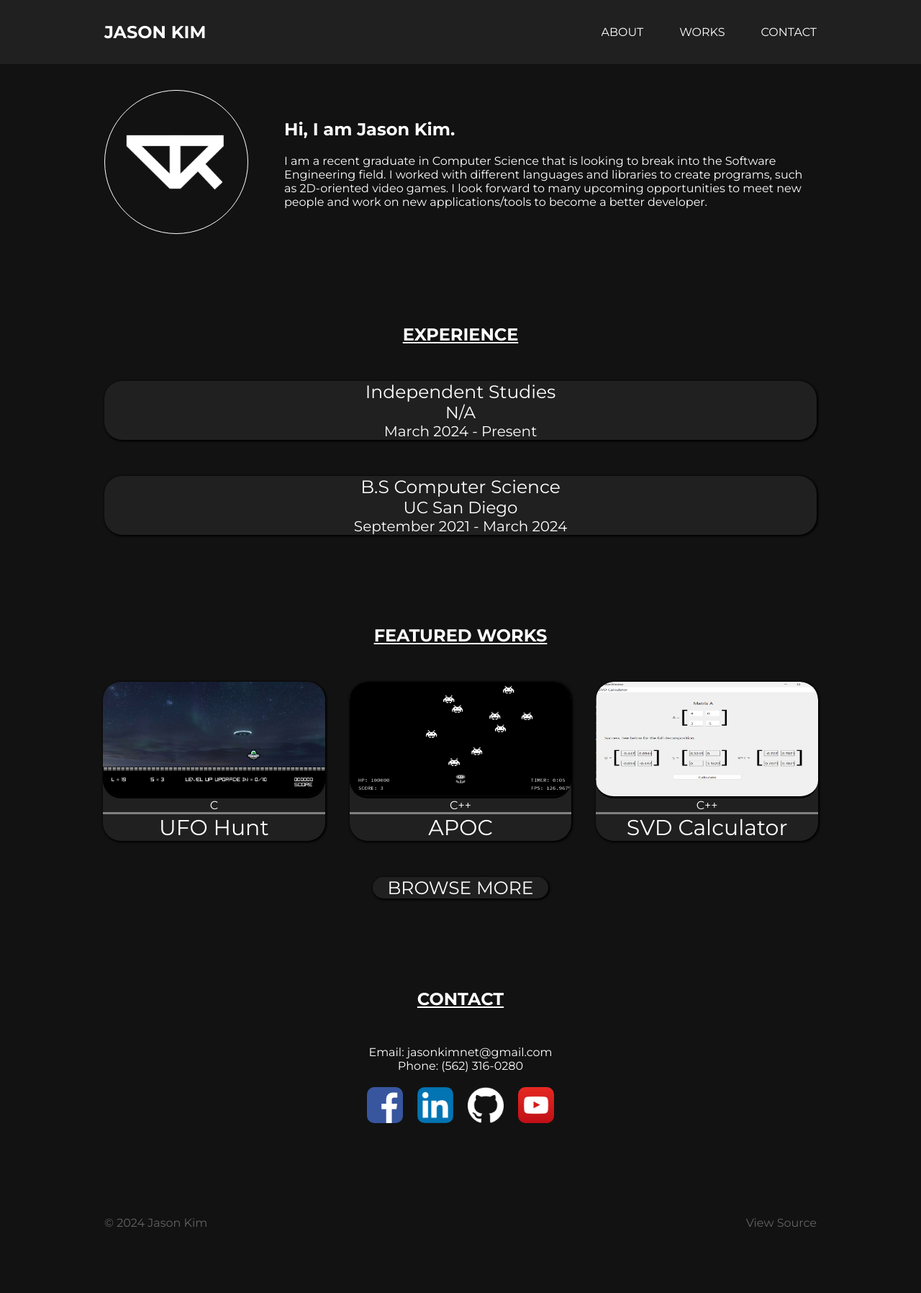
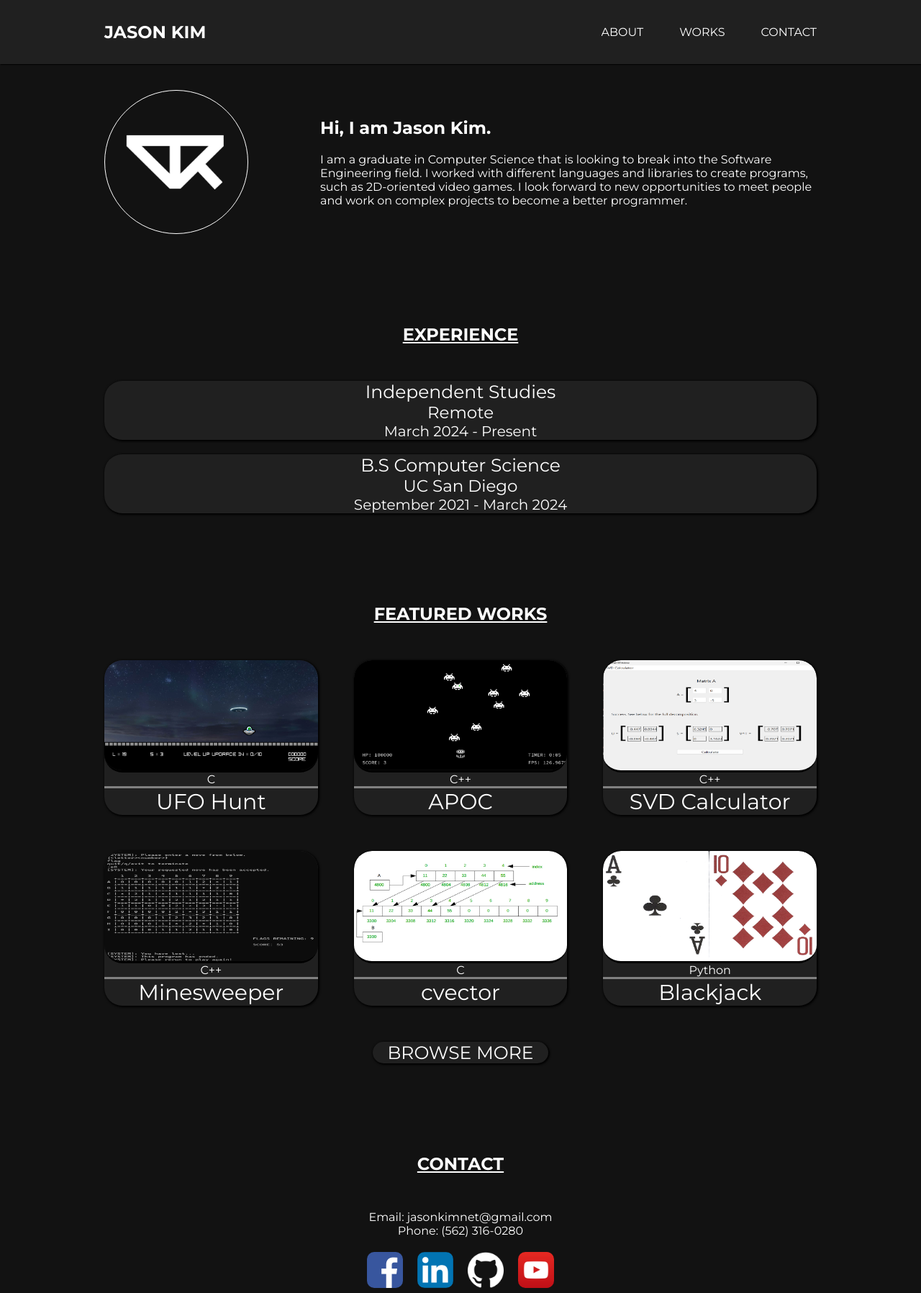
Before and after one commit to MIKNSJ/MIKNSJ.github.io, a plain HTML site: page index.html in a window 1280 px wide. Shown: the top 1796 px of the page at 72% size. Before the commit the page ends 1758 px from the top, so only its background shows below. Drawn offline with Linux system fonts and the light colour scheme.

Commit message:
refactored html and css + QOL

```diff
--- a/index.html
+++ b/index.html
@@ -17,7 +17,8 @@
 
     <body>
         <header>
-            <div id = "h_container">
+            <div class = "container">
+                <nav class = "nav_bar">
                     <!--img src = "assets/logo.png", alt = "profile_logo", id = "logo_00"-->
                     <h2 id = "logo_00"> JASON KIM </h2>
 
@@ -32,26 +33,37 @@
                             <a href = "#contact", id = "menu_03", class = "menu_options"> CONTACT </a>
                         </nav>
                     </div>
+                </nav>
             </div>
         </header>
 
         <main>
+            <div class = "container">
+                <div class = "barrier"></div>
+            </div>
+
+            <div class = "container">
                 <div id = "about">
                     <img src = "assets/logo.png", alt = "profile_logo", id = "logo_01">
 
                     <section>
                         <h2> Hi, I am Jason Kim. </h2>
                         <p>
-                        I am a recent graduate in Computer Science that is looking
+                            I am a graduate in Computer Science that is looking
                             to break into the Software Engineering field. I worked with
                             different languages and libraries to create programs, such
-                        as 2D-oriented video games. I look forward to many upcoming
-                        opportunities to meet new people and work on new
-                        applications/tools to become a better developer.
+                            as 2D-oriented video games. I look forward to new opportunities to meet people and work on
+                            complex projects to become a better programmer.
                         </p>
                     </section>
                 </div>
+            </div>
 
+            <div class = "container">
+                <div class = "barrier"></div>
+            </div>
+
+            <div class = "container">
                 <div id = "experience">
                     <h2 class = "sec_title"> EXPERIENCE </h2>
 
@@ -59,7 +71,7 @@
                         <div id = "exp_menu">
                             <div id = exp_01, class = "exp_box">
                                 <p class = "role"> Independent Studies </p>
-                            <p class = "location"> N/A </p>
+                                <p class = "location"> Remote </p>
                                 <p class = "date"> March 2024 - Present </p>
                             </div>
                             <div id = "exp_02", class = "exp_box">
@@ -70,7 +82,13 @@
                         </div>
                     </section>
                 </div>
+            </div>
 
+            <div class = "container">
+                <div class = "barrier"></div>
+            </div>
+
+            <div class = container>
                 <div id = "works">
                     <h2 class = "sec_title"> FEATURED WORKS </h2>
 
@@ -97,6 +115,30 @@
                                     "https://github.com/MIKNSJ/mini-svd-calc", target="_blank", rel="noopener noreferrer",
                                     class = "work_title">SVD Calculator</a>
                             </div>
+
+                            <div id = "work_04", class = "work_box">
+                                <img src = "assets/minesweeper.png", alt = "ms_icon", id = "ms_icon", class = "work_img">
+                                <p class = "work_tools"> C++ </p>
+                                <a href =
+                                    "https://github.com/MIKNSJ/minesweeper", target="_blank", rel="noopener noreferrer",
+                                    class = "work_title">Minesweeper</a>
+                            </div>
+
+                            <div id = "work_05", class = "work_box">
+                                <img src = "assets/dynamic_array.png", alt = "cv_icon", id = "cv_icon", class = "work_img">
+                                <p class = "work_tools"> C </p>
+                                <a href =
+                                    "https://github.com/MIKNSJ/cvector", target="_blank", rel="noopener noreferrer",
+                                    class = "work_title">cvector</a>
+                            </div>
+
+                            <div id = "work_06", class = "work_box">
+                                <img src = "assets/blackjack.png", alt = "bj_icon", id = "bj_icon", class = "work_img">
+                                <p class = "work_tools"> Python </p>
+                                <a href =
+                                    "https://github.com/MIKNSJ/cs50p-final-project-2024", target="_blank", rel="noopener noreferrer",
+                                    class = "work_title">Blackjack</a>
+                            </div>
                         </div>
                     </section>
 
@@ -104,9 +146,19 @@
                         <a href = "https://github.com/MIKNSJ/projects", target="_blank", rel="noopener noreferrer", class = "work_link">BROWSE MORE</a>
                     </button>
                 </div>
+            </div>
 
+            <div class = "container">
+                <div class = "barrier"></div>
+            </div>
+
+            <div class = "container">
                 <div id = "contact">
                     <h2 class = "sec_title"> CONTACT </h2>
+
+                    <div class = "container">
+                        <div class = "barrier"></div>
+                    </div>
 
                     <section>
                         <div id = "contact_list">
@@ -114,6 +166,7 @@
                                 <p id = "email"> Email: jasonkimnet@gmail.com </p>
                                 <p id = "phone"> Phone: (562) 316-0280 </p>
                             </div>
+
                             <div id = "socials">
                                 <nav>
                                     <a href = "https://www.facebook.com/jsnkimm/",
@@ -129,13 +182,24 @@
                         </div>
                     </section>
                 </div>
+            </div>
         </main>
 
         <footer>
+            <div class = "container">
+                <div class = "barrier"></div>
+            </div>
+
+            <div class = "container">
                 <div id = "copyright">
                     <p id = "c_name"> &copy 2024 Jason Kim </p>
                     <a href = "https://github.com/MIKNSJ/MIKNSJ.github.io", target="_blank", rel="noopener noreferrer", id = "source"> View Source </a>
                 </div>
+            </div>
+
+            <div class = "container">
+                <div id = "last_barrier" class = "barrier"></div>
+            </div>
         </footer>
     </body>
 </html>
--- a/styles.css
+++ b/styles.css
@@ -20,18 +20,24 @@ header {
     top: 0;
     left: 0;
     width: 100%;
-    padding: 10px 5%;
     z-index: 10;
+    box-shadow: 1px 1px 1px 0px rgba(0,0,0,0.75);
 }
 
-#h_container {
-    max-width: 990px;
+.container {
+    max-width: 1100px;
     margin: 0 auto;
-    /* overflow: auto;*/
+}
+
+.barrier {
+    height: 125px;
+}
+
+.nav_bar {
     display: flex;
     justify-content: space-between;
-    align-content: center;
     align-items: center;
+    padding: 10px 5%;
 }
 
 .dropdown {
@@ -93,12 +99,12 @@ header {
 }
 
 #about {
-    max-width: 1100px;
-    margin: 125px auto;
     display: flex;
     flex-direction: column;
     justify-content: space-between;
     align-items: center;
+    gap: 40px;
+    padding: 0 5% 0 5%;
     scroll-margin-top: 10rem;
 }
 
@@ -115,22 +121,19 @@ header {
     flex-direction: column;
     justify-content: center;
     align-items: center;
-    padding-top: 20px;
-}
-
-#about section h2 {
-    padding: 20px 0 0 0;
+    gap: 20px;
 }
 
 #about section p {
-    width: 90%;
     text-indent: 25px;
-    padding: 20px 0 0 0;
 }
 
 #experience {
-    max-width: 1100px;
-    margin: 125px auto;
+    display: flex;
+    flex-direction: column;
+    justify-content: space-between;
+    gap: 50px;
+    padding: 0 5% 0 5%;
 }
 
 .sec_title {
@@ -141,6 +144,7 @@ header {
 #exp_menu {
     display: flex;
     flex-direction: column;
+    gap: 20px;
 }
 
 .role {
@@ -162,23 +166,23 @@ header {
     align-items: center;
     background-color: #202020;
     border-radius: 25px;
-    width: 90%;
-    margin: 25px auto 0 auto;
     box-shadow: 1px 1px 3px 1px rgba(0,0,0,1);
 }
 
 #works {
-    max-width: 1100px;
-    margin: 125px auto;
     scroll-margin-top: 10rem;
 
     display: flex;
     flex-direction: column;
+    align-items: center;
+    gap: 50px;
+    padding: 0 5% 0 5%;
 }
 
 #work_menu {
     display: flex;
     flex-direction: column;
+    gap: 50px;
 }
 
 .work_box {
@@ -189,9 +193,7 @@ header {
     overflow: hidden;
     background-color: #202020;
     border-radius: 25px;
-    margin: 50px auto 0 auto;
     box-shadow: 1px 1px 3px 1px rgba(0,0,0,1);
-    width: 90%;
 }
 
 .work_box a, .work_link, #copyright a {
@@ -227,7 +229,6 @@ header {
 }
 
 .work_button {
-    margin: 50px auto 0 auto;
     padding: 0 20px 0 20px;
     box-shadow: 1px 1px 3px 1px rgba(0,0,0,1);
     border: none;
@@ -242,9 +243,14 @@ header {
 }
 
 #contact {
-    max-width: 1100px;
-    margin: 125px auto;
+    display: flex;
+    flex-direction: column;
+    padding: 0 5% 0 5%;
     /*scroll-margin-top: 10rem;*/
+}
+
+#contact .container .barrier {
+    height: 50px;
 }
 
 #contact_list {
@@ -252,7 +258,7 @@ header {
     flex-direction: column;
     justify-content: center;
     align-items: center;
-    margin: 50px auto 0 auto;
+    gap: 20px;
 }
 
 #basic_info {
@@ -272,10 +278,6 @@ header {
     text-decoration: none;
 }
 
-#socials {
-    margin-top: 20px;
-}
-
 #socials nav {
     display: flex;
     gap: 20px;
@@ -291,16 +293,12 @@ header {
     filter: invert(1);
 }
 
-footer {
-    max-width: 1100px;
-    margin: 0 auto 50px auto;
-}
-
 #copyright {
     display: flex;
     flex-direction: column;
     justify-content: center;
     align-items: center;
+    padding: 0 5% 0 5%;
 }
 
 #copyright p, #copyright a {
@@ -308,9 +306,13 @@ footer {
     text-decoration: none;
 }
 
+#last_barrier {
+    height: 50px;
+}
+
 /* For screen sizes starting with the iPad Air */
 @media screen and (min-width: 750px) and (max-width: 1100px) {
-    header {
+    .nav_bar {
         padding: 30px 5%;
     }
 
@@ -367,7 +369,7 @@ footer {
 }
 
 @media screen and (min-width: 1100px) {
-    header {
+    .nav_bar {
         padding: 30px 5%;
     }
 
@@ -424,27 +426,18 @@ footer {
     }
 
     #about {
-        max-width: 1100px;
-        margin: 125px auto;
-        display: flex;
         flex-direction: row;
         justify-content: space-evenly;
-        align-items: stretch;
-        padding: 0 55px 0 55px;
+        align-items: center;
+        gap: 100px;
     }
 
     #about section {
-        display: block;
-        flex-direction: none;
-        justify-content: none;
-        align-items: none;
-        padding-left: 50px;
+        align-items: stretch;
     }
 
     #about section p {
-        width: 100%;
         text-indent: 0;
-        padding: 20px 0 0 0;
     }
 
     .role {
@@ -460,8 +453,6 @@ footer {
     }
 
     .exp_box {
-        width: 100%;
-        margin: 50px 0 0 0;
         z-index: 2;
         transform: scale(1);
         transition: transform 1s;
@@ -469,10 +460,6 @@ footer {
 
     .exp_box:hover {
         transform: scale(1.05)
-    }
-
-    #experience {
-        padding: 0 55px 0 55px;
     }
 
     .work_box {
@@ -498,27 +485,14 @@ footer {
     }
 
     #work_menu {
-        /*flex-direction: row;
-        justify-content: space-between;
-        align-items: center;
-        gap: 50px;
-        */
-
         display: grid;
-        grid-template-rows: repeat(1, 1fr);
+        grid-template-rows: repeat(2, 1fr);
         grid-template-columns: repeat(3, 1fr);
-
-        padding: 0 36px 0 36px;
-    }
-
-    #contact_list {
-        padding: 0 55px 0 55px;
     }
 
     #copyright {
         display: flex;
         flex-direction: row;
         justify-content: space-between;
-        padding: 0 55px 0 55px;
     }
 }
```
Also changed, not shown: assets/blackjack.png (added), assets/dynamic_array.png (added), assets/minesweeper.png (added). Lines whose indentation alone changed are shown as unchanged.
